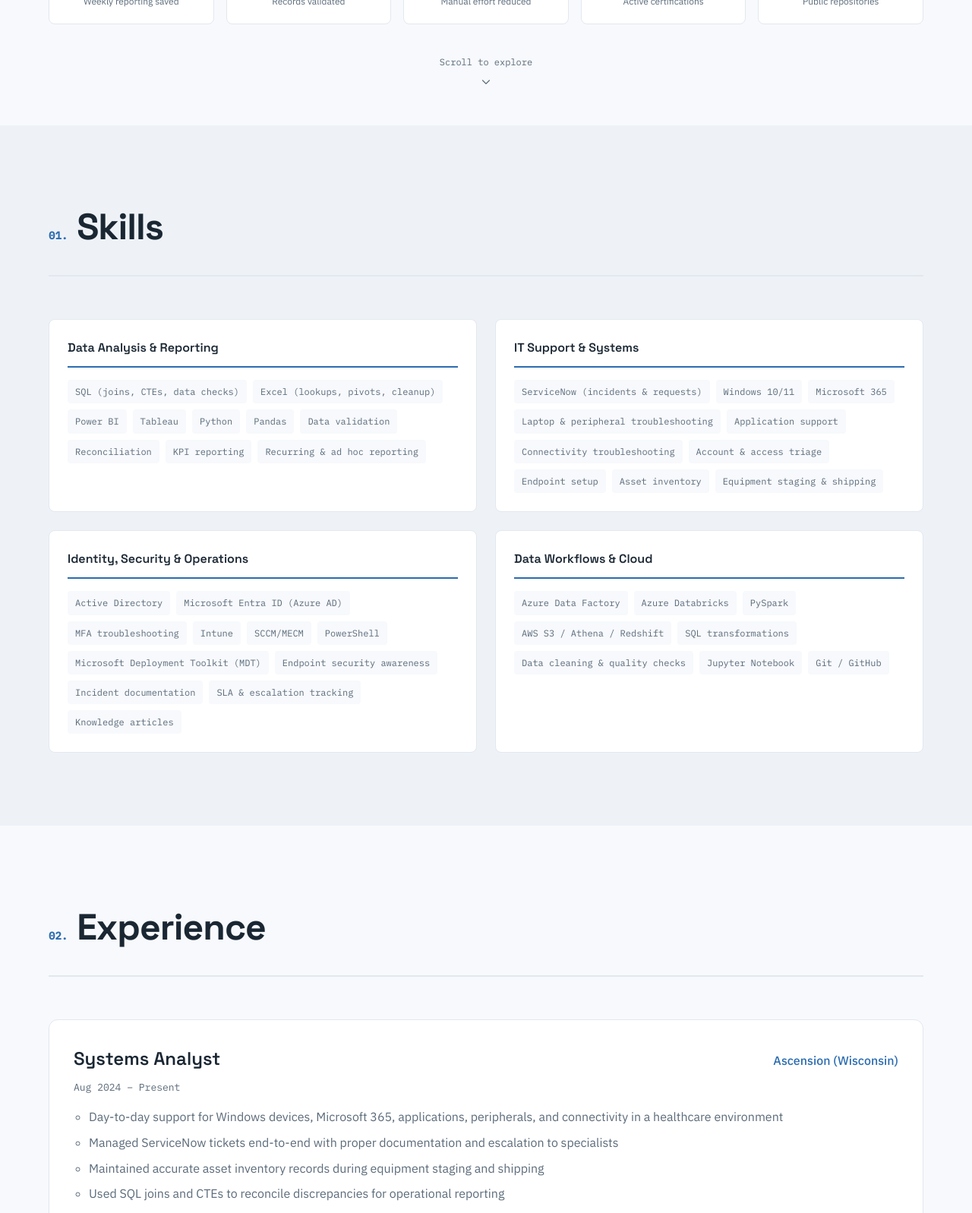
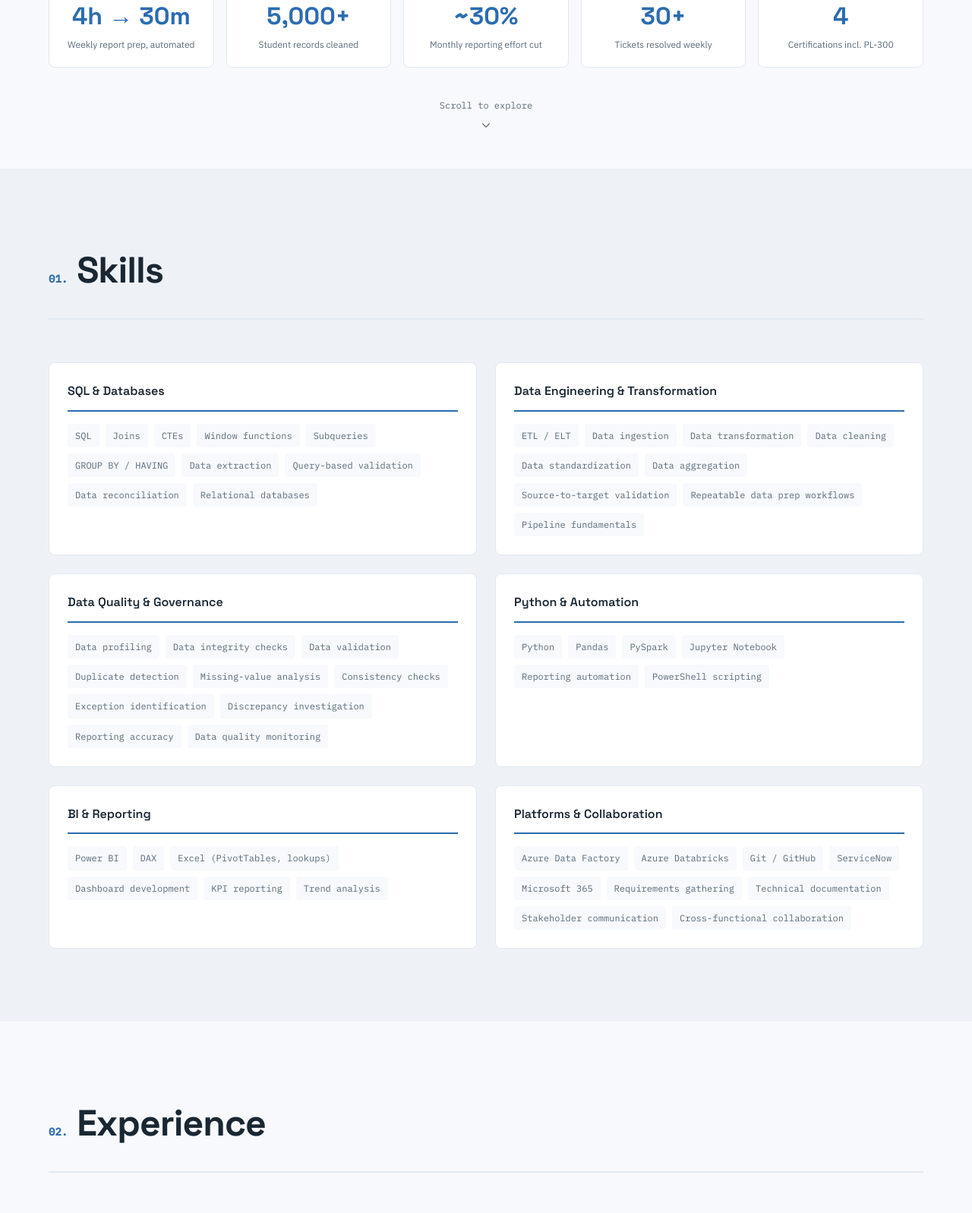
Before and after one commit to jyoshithay/Portfolio, a website: page index.html in a window 1280 px wide. Shown: the part 736-2333 px from the top of the page at 76% size. Drawn offline with Linux system fonts and the light colour scheme.

Commit message:
Update portfolio to match Data Analyst resume

```diff
--- a/index.html
+++ b/index.html
@@ -3,8 +3,8 @@
 <head>
   <meta charset="UTF-8">
   <meta name="viewport" content="width=device-width, initial-scale=1">
-  <title>Jyoshitha Yannam — Data Analyst</title>
-  <meta name="description" content="Systems & Data Analyst at Ascension (IT Operations, Data Quality, Reporting)">
+  <title>Jyoshitha Yannam — Data Analyst | SQL · Python · Power BI · Data Quality</title>
+  <meta name="description" content="Jyoshitha Yannam: Data Analyst with 2+ years in healthcare and higher education. SQL reconciliation, Python reporting automation, Power BI dashboards and data quality checks. PL-300 certified, M.S. Data Science.">
 
   <!-- Schema.org structured data -->
   <script type="application/ld+json">
@@ -12,14 +12,15 @@
     "@context": "https://schema.org",
     "@type": "Person",
     "name": "Jyoshitha Yannam",
-    "jobTitle": "Systems & Data Analyst",
-    "description": "Healthcare IT operations specialist with expertise in ServiceNow, SQL, Power BI, and Python for data validation and reporting",
-    "url": "https://jyoshitha-yannam.com/",
+    "jobTitle": "Data Analyst",
+    "description": "Systems and Data Analyst with 2+ years in healthcare and higher education, turning messy, multi-system data into trusted reporting with SQL, Python, and Power BI.",
+    "knowsAbout": ["SQL", "Python", "Pandas", "PySpark", "Power BI", "DAX", "Data Quality", "Data Validation", "ETL", "Azure Data Factory", "Azure Databricks", "Excel"],
+    "url": "https://jyoshitha.netlify.app/",
     "image": "assets/img/headshot.jpg",
     "email": "jyoshithawork@gmail.com",
     "telephone": "+1-774-503-4482",
     "address": {"addressLocality": "Waukesha, WI", "addressCountry": "US"},
-    "worksFor": {"@type": "Organization", "name": "Ascension"},
+    "worksFor": {"@type": "Organization", "name": "Ascension Health"},
     "alumniOf": {
       "@type": "EducationalOrganization",
       "name": "University of Massachusetts Dartmouth",
@@ -27,9 +28,10 @@
     },
     "hasCredential": [
       {"@type": "EducationalOccupationalCredential", "name": "M.S. Data Science"},
+      {"@type": "EducationalOccupationalCredential", "name": "Microsoft Certified: Power BI Data Analyst Associate (PL-300)"},
+      {"@type": "EducationalOccupationalCredential", "name": "Microsoft Azure Administrator Associate (AZ-104)"},
       {"@type": "EducationalOccupationalCredential", "name": "ServiceNow IT Asset Management"},
-      {"@type": "EducationalOccupationalCredential", "name": "ServiceNow CMDB Fundamentals"},
-      {"@type": "EducationalOccupationalCredential", "name": "Microsoft Azure Administrator Associate (AZ-104)"}
+      {"@type": "EducationalOccupationalCredential", "name": "ServiceNow CMDB"}
     ],
     "sameAs": [
       "https://www.linkedin.com/in/jyoshitha-yannam",
@@ -79,18 +81,19 @@
       <div class="hero-inner shell">
         <div class="hero-content">
           <div class="hero-text">
-            <div class="hero-label">Systems & Data Analyst</div>
+            <div class="hero-label">Data Analyst · SQL · Python · Power BI · Data Quality</div>
             <h1 class="hero-headline">
               Jyoshitha <span class="hero-highlight">Yannam</span>
             </h1>
             <div class="hero-description">
-              <p>Transforming raw data into trusted insights and building robust systems that scale across healthcare operations. Specialized in <span class="data-highlight">ServiceNow automation</span>, <span class="data-highlight">SQL data validation</span>, and <span class="data-highlight">Power BI reporting</span> that saves <span class="data-highlight">3–5 hours weekly</span> in recurring tasks.</p>
+              <p>Systems and Data Analyst with 2+ years in healthcare and higher education, turning messy, multi-system data into reporting that teams trust. I built <span class="data-highlight">SQL reconciliation logic</span> across Intune, SCCM, and Active Directory that corrected inflated Power BI asset counts, and automated a weekly report from <span class="data-highlight">4 hours to 30 minutes</span> with Python and SQL. <span class="data-highlight">PL-300 certified</span> with an M.S. in Data Science.</p>
             </div>
             <div class="hero-contact">
               <ul class="contact-list">
                 <li><a href="mailto:jyoshithawork@gmail.com">Gmail</a></li>
                 <li><a href="https://www.linkedin.com/in/jyoshitha-yannam" target="_blank" rel="noopener">LinkedIn</a></li>
                 <li><a href="https://github.com/jyoshithay" target="_blank" rel="noopener">GitHub</a></li>
+                <li><a href="Jyoshitha_Yannam_Data_Analyst.pdf" target="_blank" rel="noopener">Resume (PDF)</a></li>
               </ul>
             </div>
           </div>
@@ -107,24 +110,24 @@
         <!-- Impact Stats -->
         <div class="impact-grid">
           <div class="stat-card">
-            <div class="stat-value">3–5 hrs</div>
-            <div class="stat-label">Weekly reporting saved</div>
+            <div class="stat-value">4h → 30m</div>
+            <div class="stat-label">Weekly report prep, automated</div>
           </div>
           <div class="stat-card">
             <div class="stat-value">5,000+</div>
-            <div class="stat-label">Records validated</div>
+            <div class="stat-label">Student records cleaned</div>
           </div>
           <div class="stat-card">
-            <div class="stat-value">30%</div>
-            <div class="stat-label">Manual effort reduced</div>
+            <div class="stat-value">~30%</div>
+            <div class="stat-label">Monthly reporting effort cut</div>
           </div>
           <div class="stat-card">
-            <div class="stat-value">3</div>
-            <div class="stat-label">Active certifications</div>
+            <div class="stat-value">30+</div>
+            <div class="stat-label">Tickets resolved weekly</div>
           </div>
           <div class="stat-card">
-            <div class="stat-value">2</div>
-            <div class="stat-label">Public repositories</div>
+            <div class="stat-value">4</div>
+            <div class="stat-label">Certifications incl. PL-300</div>
           </div>
         </div>
       </div>
@@ -145,62 +148,83 @@
         </div>
         <div class="skills-grid">
           <div class="skill-group">
-            <h3 class="skill-group-title">Data Analysis &amp; Reporting</h3>
+            <h3 class="skill-group-title">SQL &amp; Databases</h3>
             <ul class="skill-list">
-              <li>SQL (joins, CTEs, data checks)</li>
-              <li>Excel (lookups, pivots, cleanup)</li>
-              <li>Power BI</li>
-              <li>Tableau</li>
-              <li>Python</li>
-              <li>Pandas</li>
-              <li>Data validation</li>
-              <li>Reconciliation</li>
-              <li>KPI reporting</li>
-              <li>Recurring &amp; ad hoc reporting</li>
+              <li>SQL</li>
+              <li>Joins</li>
+              <li>CTEs</li>
+              <li>Window functions</li>
+              <li>Subqueries</li>
+              <li>GROUP BY / HAVING</li>
+              <li>Data extraction</li>
+              <li>Query-based validation</li>
+              <li>Data reconciliation</li>
+              <li>Relational databases</li>
             </ul>
           </div>
           <div class="skill-group">
-            <h3 class="skill-group-title">IT Support &amp; Systems</h3>
+            <h3 class="skill-group-title">Data Engineering &amp; Transformation</h3>
             <ul class="skill-list">
-              <li>ServiceNow (incidents &amp; requests)</li>
-              <li>Windows 10/11</li>
-              <li>Microsoft 365</li>
-              <li>Laptop &amp; peripheral troubleshooting</li>
-              <li>Application support</li>
-              <li>Connectivity troubleshooting</li>
-              <li>Account &amp; access triage</li>
-              <li>Endpoint setup</li>
-              <li>Asset inventory</li>
-              <li>Equipment staging &amp; shipping</li>
+              <li>ETL / ELT</li>
+              <li>Data ingestion</li>
+              <li>Data transformation</li>
+              <li>Data cleaning</li>
+              <li>Data standardization</li>
+              <li>Data aggregation</li>
+              <li>Source-to-target validation</li>
+              <li>Repeatable data prep workflows</li>
+              <li>Pipeline fundamentals</li>
             </ul>
           </div>
           <div class="skill-group">
-            <h3 class="skill-group-title">Identity, Security &amp; Operations</h3>
+            <h3 class="skill-group-title">Data Quality &amp; Governance</h3>
             <ul class="skill-list">
-              <li>Active Directory</li>
-              <li>Microsoft Entra ID (Azure AD)</li>
-              <li>MFA troubleshooting</li>
-              <li>Intune</li>
-              <li>SCCM/MECM</li>
-              <li>PowerShell</li>
-              <li>Microsoft Deployment Toolkit (MDT)</li>
-              <li>Endpoint security awareness</li>
-              <li>Incident documentation</li>
-              <li>SLA &amp; escalation tracking</li>
-              <li>Knowledge articles</li>
+              <li>Data profiling</li>
+              <li>Data integrity checks</li>
+              <li>Data validation</li>
+              <li>Duplicate detection</li>
+              <li>Missing-value analysis</li>
+              <li>Consistency checks</li>
+              <li>Exception identification</li>
+              <li>Discrepancy investigation</li>
+              <li>Reporting accuracy</li>
+              <li>Data quality monitoring</li>
             </ul>
           </div>
           <div class="skill-group">
-            <h3 class="skill-group-title">Data Workflows &amp; Cloud</h3>
+            <h3 class="skill-group-title">Python &amp; Automation</h3>
+            <ul class="skill-list">
+              <li>Python</li>
+              <li>Pandas</li>
+              <li>PySpark</li>
+              <li>Jupyter Notebook</li>
+              <li>Reporting automation</li>
+              <li>PowerShell scripting</li>
+            </ul>
+          </div>
+          <div class="skill-group">
+            <h3 class="skill-group-title">BI &amp; Reporting</h3>
+            <ul class="skill-list">
+              <li>Power BI</li>
+              <li>DAX</li>
+              <li>Excel (PivotTables, lookups)</li>
+              <li>Dashboard development</li>
+              <li>KPI reporting</li>
+              <li>Trend analysis</li>
+            </ul>
+          </div>
+          <div class="skill-group">
+            <h3 class="skill-group-title">Platforms &amp; Collaboration</h3>
             <ul class="skill-list">
               <li>Azure Data Factory</li>
               <li>Azure Databricks</li>
-              <li>PySpark</li>
-              <li>AWS S3 / Athena / Redshift</li>
-              <li>SQL transformations</li>
-              <li>Data cleaning &amp; quality checks</li>
-              <li>Jupyter Notebook</li>
               <li>Git / GitHub</li>
+              <li>ServiceNow</li>
+              <li>Microsoft 365</li>
+              <li>Requirements gathering</li>
+              <li>Technical documentation</li>
+              <li>Stakeholder communication</li>
+              <li>Cross-functional collaboration</li>
             </ul>
           </div>
         </div>
@@ -218,29 +242,27 @@
           <li class="experience-item">
             <div class="exp-header">
               <span class="exp-role">Systems Analyst</span>
-              <span class="exp-company">Ascension (Wisconsin)</span>
+              <span class="exp-company">Ascension Health · Waukesha, WI</span>
             </div>
-            <div class="exp-dates">Aug 2024 – Present</div>
+            <div class="exp-dates">Oct 2025 – Present</div>
             <ul class="exp-points">
-              <li>Day-to-day support for Windows devices, Microsoft 365, applications, peripherals, and connectivity in a healthcare environment</li>
-              <li>Managed ServiceNow tickets end-to-end with proper documentation and escalation to specialists</li>
-              <li>Maintained accurate asset inventory records during equipment staging and shipping</li>
-              <li>Used SQL joins and CTEs to reconcile discrepancies for operational reporting</li>
-              <li>Built Power BI reports validated with Python and Excel checks</li>
-              <li><strong>Streamlined recurring reporting processes — saving 3–5 hours/week</strong></li>
+              <li>Wrote SQL queries (joins, CTEs, window functions) to reconcile device and user records across Intune, SCCM, and Active Directory, finding stale or mismatched records that were inflating Power BI asset counts.</li>
+              <li><strong>Rebuilt the weekly endpoint compliance report from manual Excel exports to an automated Python/SQL refresh, cutting prep time from ~4 hours to 30 minutes</strong> and removing copy-paste errors.</li>
+              <li>Added data quality checks for duplicates, null owners, and inactive devices that run before each report refresh, so issues get caught before managers see the numbers.</li>
+              <li>Resolved 30+ ServiceNow tickets a week, tagged root causes, and built a Power BI view of ticket trends that helped the team target the top 3 recurring issue types.</li>
             </ul>
           </li>
           <li class="experience-item">
             <div class="exp-header">
               <span class="exp-role">Technical Analyst</span>
-              <span class="exp-company">UMass Dartmouth</span>
+              <span class="exp-company">University of Massachusetts Dartmouth · Dartmouth, MA</span>
             </div>
-            <div class="exp-dates">Sep 2023 – Mar 2024</div>
+            <div class="exp-dates">Sep 2023 – May 2025</div>
             <ul class="exp-points">
-              <li>Supported university users with Windows, M365, software, access, and connectivity issues</li>
-              <li>Analyzed 5,000+ student records with SQL, Excel, and Python to identify missing, duplicate, and inconsistent values</li>
-              <li>Built SQL reports and Power BI visuals, cross-validated against source records</li>
-              <li><strong>Automated data preparation and reporting — reducing manual effort by ~30%</strong></li>
+              <li>Cleaned and standardized 5,000+ student records, fixing duplicate IDs, inconsistent program codes, and missing enrollment dates before records were loaded into reporting tables.</li>
+              <li>Built Power BI dashboards for enrollment and course activity that department staff used in place of emailed spreadsheets.</li>
+              <li>Checked report totals against source system exports before every release, catching mismatches early instead of after stakeholders had flagged them.</li>
+              <li><strong>Automated a monthly reporting pull with Python and Pandas, replacing a 6-step manual Excel process and cutting effort by ~30%.</strong></li>
             </ul>
           </li>
         </ul>
@@ -258,7 +280,7 @@
           <li class="project-card">
             <div class="project-header">
               <span class="project-category" aria-label="Category">Data Engineering</span>
-              <span class="project-highlight" aria-label="Tech stack">Azure Data Factory · Databricks · Power BI</span>
+              <span class="project-highlight" aria-label="Tech stack">Azure Data Factory · Databricks · PySpark · Power BI</span>
             </div>
             <h3 class="project-title">
               <a href="https://github.com/jyoshithay/scalable-fitness-data-exploration" target="_blank" rel="noopener">
@@ -267,11 +289,25 @@
               </a>
             </h3>
             <p class="project-description">
-              Azure big-data pipeline analyzing Fitbit tracker data. Raw data ingestion via Data Factory and Blob Storage, cleaning and processing in PySpark on Databricks, with a Power BI dashboard visualizing steps, calories, and activity levels.
+              Azure Data Factory pipeline ingesting raw fitness tracker data into Azure Databricks. Cleaned and standardized it in PySpark (removed duplicates, fixed inconsistent date and time formats, flagged out-of-range values such as negative step counts), modeled it into fact and dimension tables, and built Power BI dashboards comparing activity, sleep, and calorie trends by user and day of week.
             </p>
             <ul class="project-links">
               <li><a href="#fitness-dashboard">View Dashboard</a></li>
               <li><a href="https://github.com/jyoshithay/scalable-fitness-data-exploration" target="_blank" rel="noopener">GitHub Repository</a></li>
+            </ul>
+          </li>
+
+          <li class="project-card">
+            <div class="project-header">
+              <span class="project-category" aria-label="Category">BI &amp; Reporting</span>
+              <span class="project-highlight" aria-label="Tech stack">Power BI · DAX · Excel</span>
+            </div>
+            <h3 class="project-title">IT Support Ticket &amp; Asset Inventory Dashboard</h3>
+            <p class="project-description">
+              Power BI dashboards tracking ticket aging, recurring issue categories, and asset distribution by department, with drill-downs to individual tickets. DAX measures for average resolution time and the percentage of tickets breaching target make the busiest categories visible at a glance.
+            </p>
+            <ul class="project-links">
+              <li><a href="mailto:jyoshithawork@gmail.com?subject=IT Dashboard Demo Request">Request Demo</a></li>
             </ul>
           </li>
 
@@ -291,20 +327,6 @@
             </p>
             <ul class="project-links">
               <li><a href="https://github.com/jyoshithay/alexa-sentiment-analysis" target="_blank" rel="noopener">GitHub Repository</a></li>
-            </ul>
-          </li>
-
-          <li class="project-card">
-            <div class="project-header">
-              <span class="project-category" aria-label="Category">Data Visualization</span>
-              <span class="project-highlight" aria-label="Tech stack">Power BI · SQL · Excel</span>
-            </div>
-            <h3 class="project-title">IT Support Ticket & Asset Inventory Dashboard</h3>
-            <p class="project-description">
-              Power BI and Excel dashboard covering ticket status, aging, recurring issues, and asset assignments. Includes automated duplicate detection and missing-record validation workflows.
-            </p>
-            <ul class="project-links">
-              <li><a href="mailto:jyoshithawork@gmail.com?subject=IT Dashboard Demo Request">Request Demo</a></li>
             </ul>
           </li>
         </ul>
@@ -478,20 +500,30 @@
       <div class="shell">
         <div class="sec-head">
           <span class="sec-num">04.</span>
-          <h2>Certifications</h2>
+          <h2>Certifications &amp; Education</h2>
         </div>
         <ul class="certs-grid">
           <li class="cert-item">
+            <span class="cert-name">Microsoft Certified: Power BI Data Analyst Associate (PL-300)</span>
+            <span class="cert-issuer">Microsoft</span>
+          </li>
+          <li class="cert-item">
             <span class="cert-name">Microsoft Azure Administrator Associate (AZ-104)</span>
-            <span class="cert-issuer">Microsoft Learn</span>
+            <span class="cert-issuer">Microsoft</span>
           </li>
           <li class="cert-item">
             <span class="cert-name">ServiceNow IT Asset Management</span>
-            <span class="cert-issuer">ServiceNow Learning</span>
+            <span class="cert-issuer">ServiceNow</span>
           </li>
           <li class="cert-item">
-            <span class="cert-name">ServiceNow CMDB Fundamentals</span>
-            <span class="cert-issuer">ServiceNow Learning</span>
+            <span class="cert-name">ServiceNow CMDB</span>
+            <span class="cert-issuer">ServiceNow</span>
+          </li>
+        </ul>
+        <ul class="certs-grid edu-grid">
+          <li class="cert-item edu-item">
+            <span class="cert-name">Master of Science in Data Science</span>
+            <span class="cert-issuer">University of Massachusetts Dartmouth · August 2025</span>
           </li>
         </ul>
       </div>
@@ -505,7 +537,7 @@
           <h2>Contact</h2>
         </div>
         <div class="contact-content">
-          <p>Available for healthcare IT roles, data analyst positions, and consulting on data quality initiatives. Open to remote opportunities.</p>
+          <p>Open to Data Analyst, Reporting Analyst, and BI roles where clean, trusted data matters, especially in healthcare. Based in Waukesha, WI and open to remote or hybrid opportunities.</p>
           <address class="contact-details">
             <div class="contact-row">
               <span class="contact-label">Email:</span>
@@ -522,6 +554,10 @@
             <div class="contact-row">
               <span class="contact-label">GitHub:</span>
               <a href="https://github.com/jyoshithay" target="_blank" rel="noopener">github.com/jyoshithay</a>
+            </div>
+            <div class="contact-row">
+              <span class="contact-label">Resume:</span>
+              <a href="Jyoshitha_Yannam_Data_Analyst.pdf" target="_blank" rel="noopener">Download PDF</a>
             </div>
             <div class="contact-row">
               <span class="contact-label">Location:</span>
```
